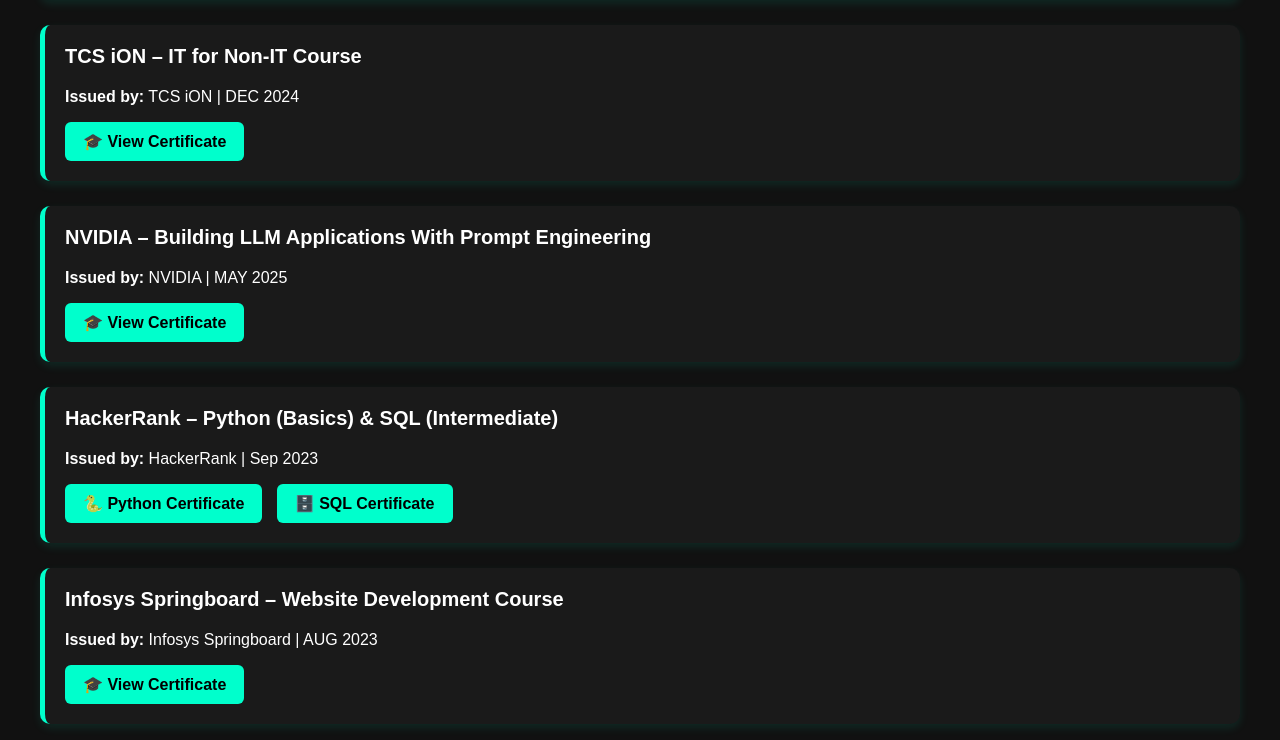
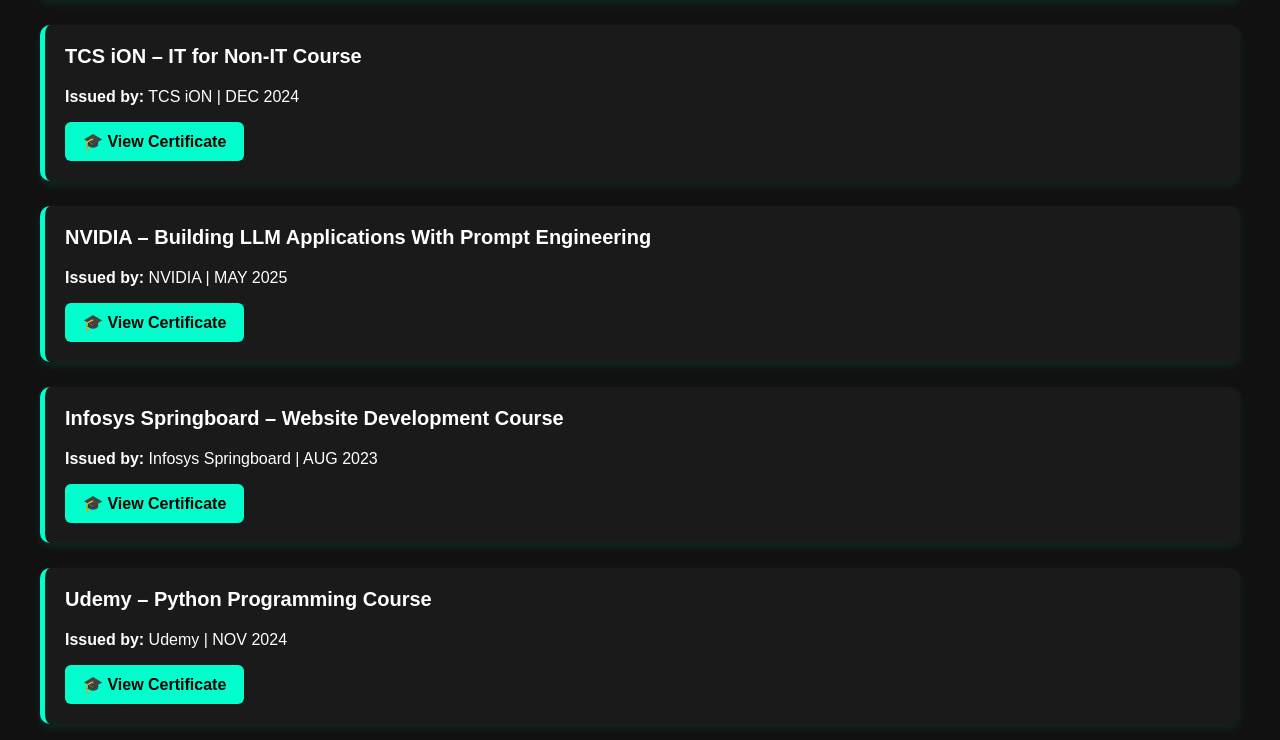
Before and after one commit to ParthTanve/My-Website, a plain HTML site: page Certification.html in a window 1280 px wide. Shown: the part 510-1250 px from the top of the page. Drawn offline with Linux system fonts and the light colour scheme.

Commit message:
Update Certification.html

```diff
--- a/Certification.html
+++ b/Certification.html
@@ -144,12 +144,6 @@
   <a href="nvidia certifiacte.pdf" target="_blank" class="cert-btn">🎓 View Certificate</a>
 </div>
 
-  <div class="exp-card fade-in fade-in-delay-2">
-  <h3>HackerRank – Python (Basics) & SQL (Intermediate)</h3>
-  <p><strong>Issued by:</strong> HackerRank | Sep 2023</p>
-  <a href="python_basic certificate.pdf" target="_blank" class="cert-btn">🐍 Python Certificate</a>
-  <a href="sql_intermediate certificate.pdf" target="_blank" class="cert-btn" style="margin-left: 10px;">🗄️ SQL Certificate</a>
-</div>
 
     <!-- Certificate 6 -->
    <div class="exp-card fade-in fade-in-delay-2">
```
